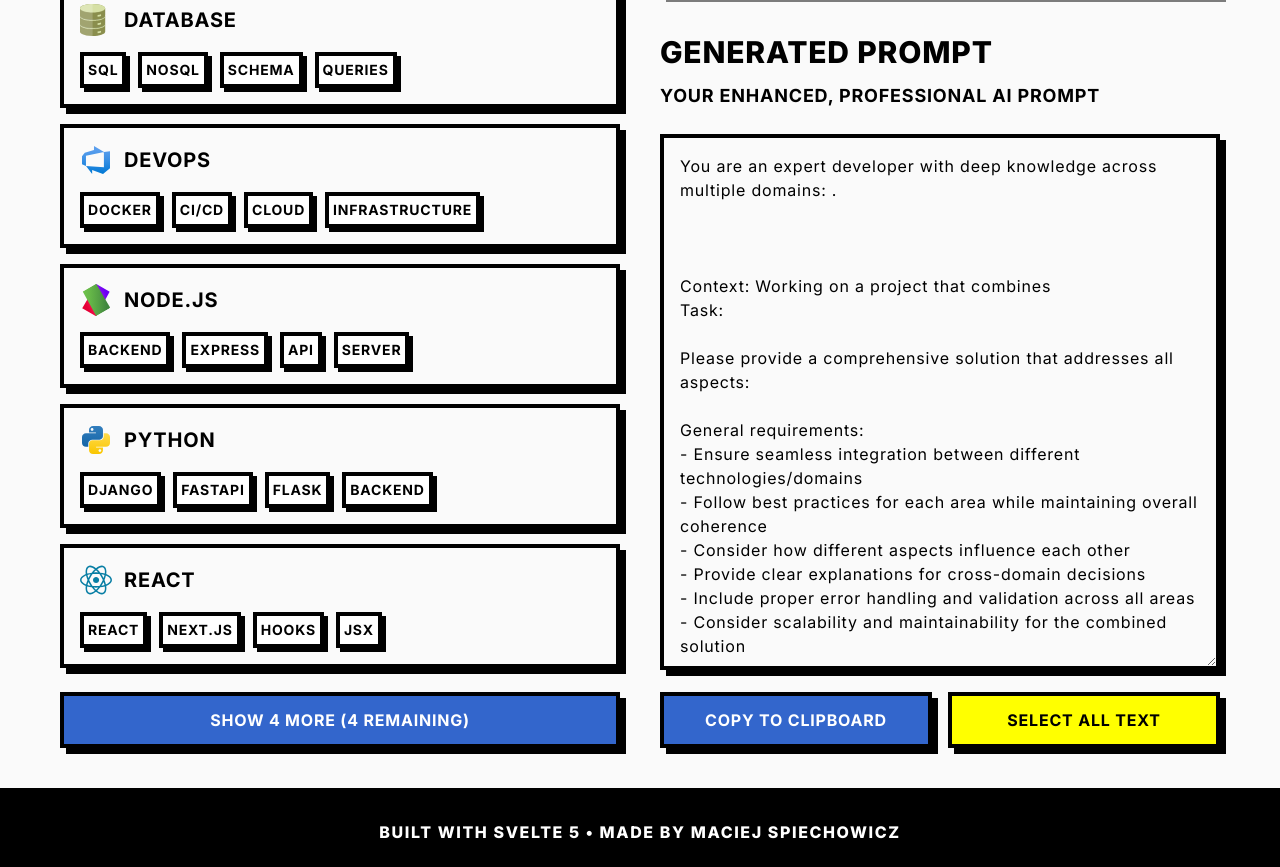
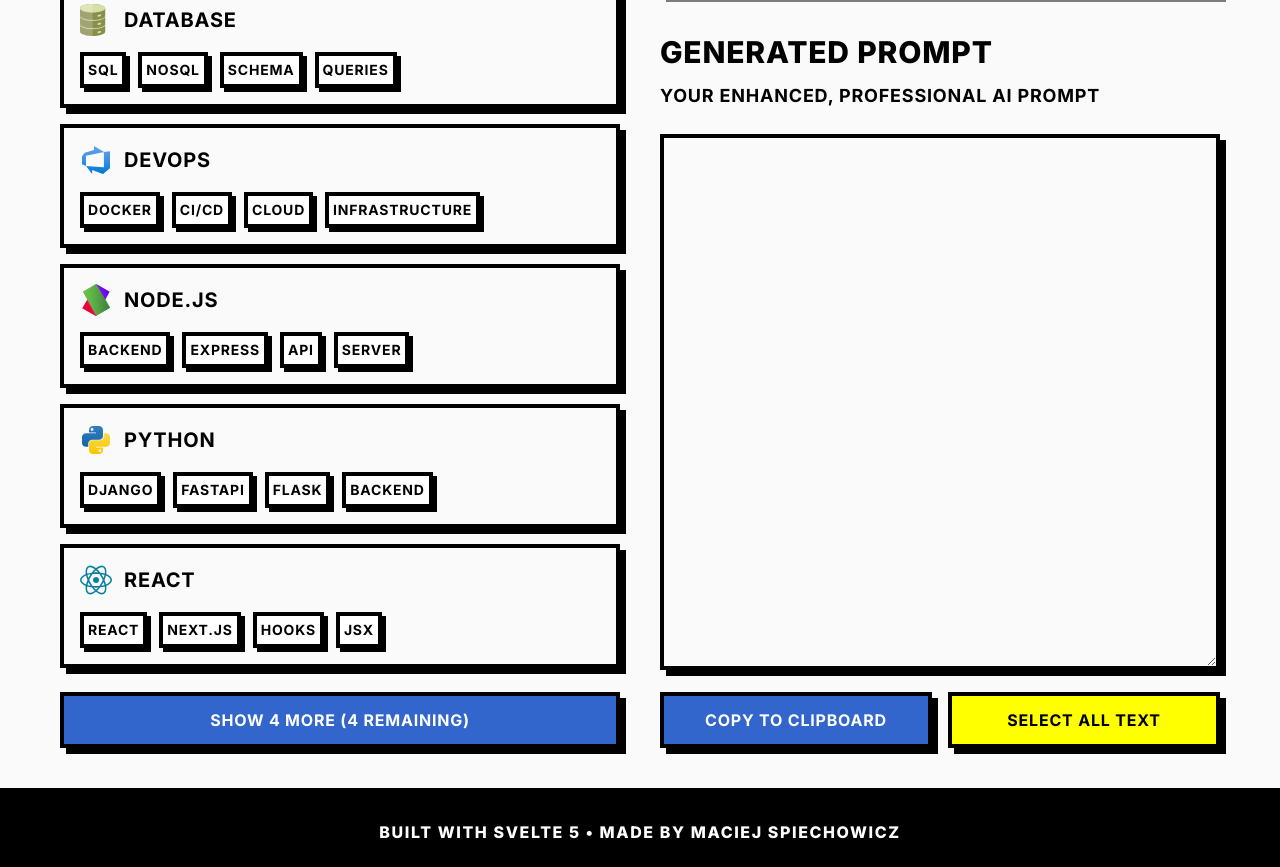
Before and after one commit to MSpiechowicz/ai-input-generator, a SvelteKit app: page / in a window 1280 px wide. Shown: the part 700-1567 px from the top of the page. Built offline with nearby package versions, Linux system fonts and the light colour scheme.

Commit message:
Refactor AppInput, AppOutput, and AppProjectsSelector components to utilize generatePrompt for dynamic output generation. Simplify AppInput and AppOutput props, and remove unused clipboard functionality in +page.svelte.

```diff
--- a/src/lib/components/AppInput.svelte
+++ b/src/lib/components/AppInput.svelte
@@ -1,13 +1,10 @@
 <script lang="ts">
+	import { generatePrompt } from '$lib/prompts.svelte';
 	import { userStore } from '$lib/stores/userStore.svelte';
+
 	import AppSectionHeader from './AppSectionHeader.svelte';
 
-	//function handleInput(event: Event) {
-	//	const target = event.target as HTMLTextAreaElement;
-	//	onChange(target.value);
-	//}
-
-	let { disabled } = $props();
+	const disabled = $derived(userStore.selectedTopics.length === 0);
 </script>
 
 <section>
@@ -16,7 +13,6 @@
 		description="DESCRIBE WHAT YOU WANT TO BUILD OR ACCOMPLISH"
 	/>
 
-	<div>
 	<textarea
 		class="brutalism brutalism-shadow-medium w-full bg-white p-4 font-bold {disabled
 			? 'opacity-50'
@@ -27,7 +23,12 @@
 		bind:value={userStore.input}
 		{disabled}
 		rows="8"
+		oninput={() => {
+			userStore.output = generatePrompt(
+				userStore.selectedTopics.map((topic) => topic.id),
+				userStore.input
+			);
+		}}
 		aria-label="Enter your project request"
 	></textarea>
-	</div>
 </section>
--- a/src/lib/components/AppOutput.svelte
+++ b/src/lib/components/AppOutput.svelte
@@ -1,10 +1,11 @@
 <script lang="ts">
 	import { userStore } from '$lib/stores/userStore.svelte';
+
 	import AppSectionHeader from './AppSectionHeader.svelte';
 
-	let { prompt } = $props();
+	let textareaElement: HTMLTextAreaElement;
 
-	let textareaElement: HTMLTextAreaElement;
+  const prompt = $derived(userStore.output);
 </script>
 
 <section class="mt-8">
@@ -22,7 +23,7 @@
 
 	<div class="mt-4 grid grid-cols-1 gap-4 md:grid-cols-2">
 		<button
-			class="brutalism brutalism-shadow-medium bg-accent-tertiary h-14 w-full font-bold !text-white"
+			class="brutalism brutalism-shadow-medium brutalism-transition bg-accent-tertiary h-14 w-full font-bold !text-white"
 			onclick={() => {
 				userStore.promptCopied = true;
 				navigator.clipboard.writeText(prompt);
@@ -35,7 +36,7 @@
 		</button>
 
 		<button
-			class="brutalism brutalism-shadow-medium bg-accent h-14 w-full font-bold"
+			class="brutalism brutalism-shadow-medium brutalism-transition bg-accent h-14 w-full font-bold"
 			onclick={() => {
 				textareaElement.select();
 			}}
--- a/src/lib/components/AppProjectsSelector.svelte
+++ b/src/lib/components/AppProjectsSelector.svelte
@@ -1,6 +1,7 @@
 <script lang="ts">
-	import { initializeTopics } from '$lib/prompts.svelte';
+	import { generatePrompt, initializeTopics } from '$lib/prompts.svelte';
 	import { userStore } from '$lib/stores/userStore.svelte';
+
 	import AppNoProjectResult from './AppNoProjectResult.svelte';
 	import AppProjects from './AppProjects.svelte';
 	import AppSearchInput from './AppSearchInput.svelte';
@@ -28,10 +29,18 @@
 			// Remove from selection
 			const newSelection = userStore.selectedTopics.filter((p) => p !== project);
 			userStore.selectedTopics = newSelection;
+			userStore.output = generatePrompt(
+				userStore.selectedTopics.map((topic) => topic.id),
+				userStore.input
+			);
 		} else {
 			// Add to selection
 			const newSelection = [...userStore.selectedTopics, project];
 			userStore.selectedTopics = newSelection;
+			userStore.output = generatePrompt(
+				userStore.selectedTopics.map((topic) => topic.id),
+				userStore.input
+			);
 		}
 	}
 
--- a/src/routes/+page.svelte
+++ b/src/routes/+page.svelte
@@ -5,26 +5,12 @@
 	import AppProgressIndicator from '$lib/components/AppProgressIndicator.svelte';
 	import AppProjectsSelector from '$lib/components/AppProjectsSelector.svelte';
 
-	import { generatePrompt } from '$lib/prompts.svelte';
-	import { userStore } from '$lib/stores/userStore.svelte';
 
-	let generatedPrompt = '';
-	let copied = false;
 
-	const currentPrompt = $derived(
-		generatePrompt(
-			userStore.selectedTopics.map((topic) => topic.id),
-			userStore.input
-		)
-	);
 
-	async function copyToClipboard() {
-		if (currentPrompt) {
-			await navigator.clipboard.writeText(currentPrompt);
-			copied = true;
-			setTimeout(() => (copied = false), 2000);
-		}
-	}
+
+
+
 </script>
 
 <svelte:head>
@@ -46,8 +32,8 @@
 					<AppProjectsSelector />
 				</div>
 				<div>
-					<AppInput disabled={userStore.selectedTopics.length === 0} />
-					<AppOutput prompt={currentPrompt} {copied} onCopy={copyToClipboard} />
+					<AppInput />
+					<AppOutput />
 				</div>
 			</div>
 		</div>
```
Lines whose indentation alone changed are shown as unchanged.
